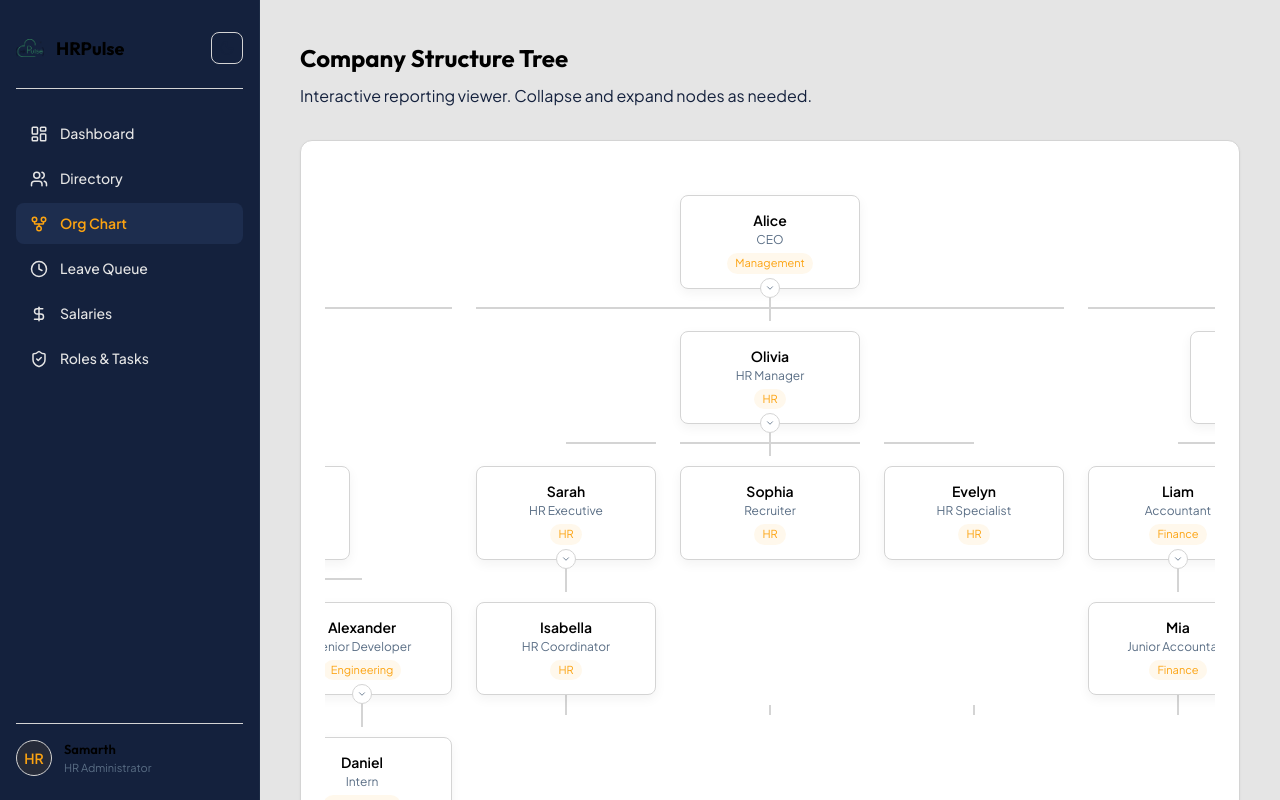
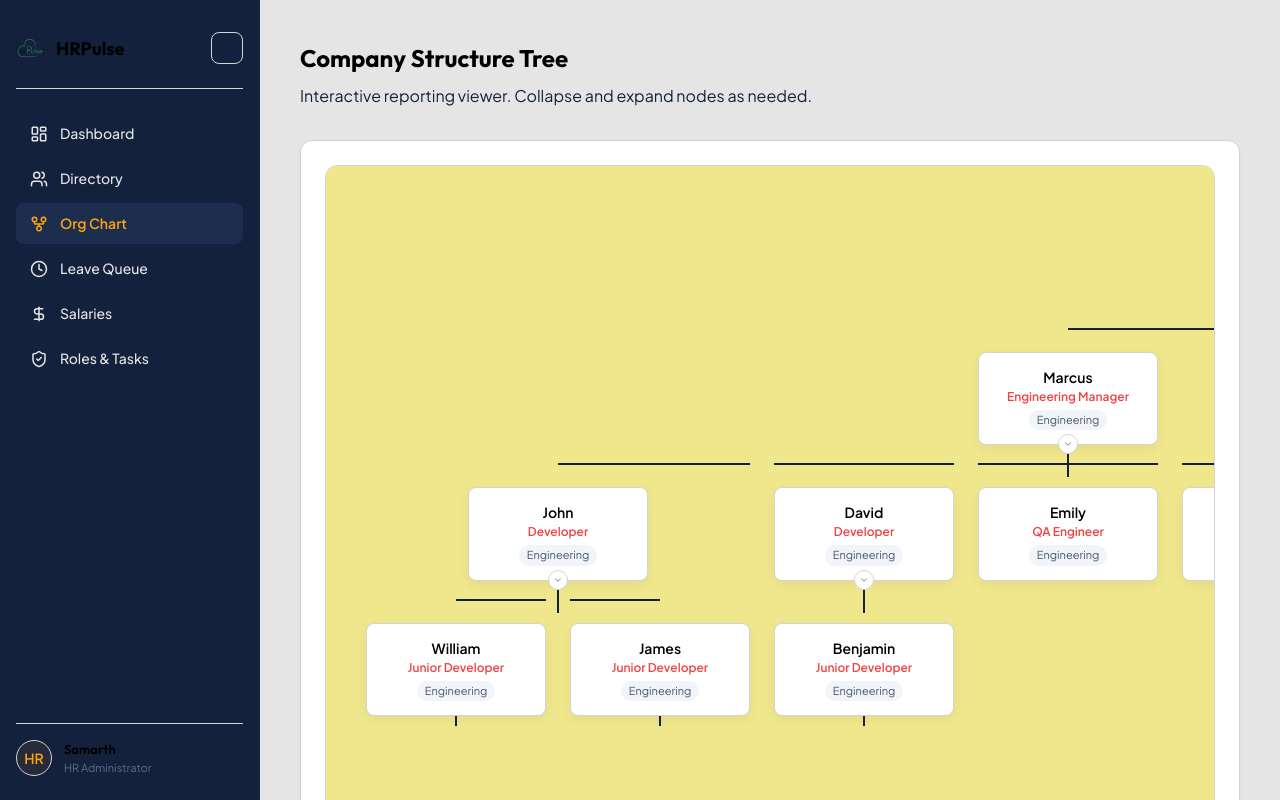
Before and after one commit to Samarth-ITM/HRpulse-Workspace, a React (Vite) app: page / in a window 1280 px wide. Both pictures are taken after a click on the link "Org Chart". Built offline with nearby package versions, Linux system fonts and the light colour scheme.

Commit message:
style: apply custom color styling and scroll wrap to Org Chart

```diff
--- a/src/components/OrgChart.jsx
+++ b/src/components/OrgChart.jsx
@@ -75,6 +75,7 @@ export default function OrgChart({ employees, onSelectEmployee }) {
 
   return (
     <div className="tree-container">
+      <div className="tree-inner">
         {roots.length === 0 ? (
           <p className="text-muted">No organizational roots found.</p>
         ) : (
@@ -90,5 +91,6 @@ export default function OrgChart({ employees, onSelectEmployee }) {
           ))
         )}
       </div>
+    </div>
   );
 }
--- a/src/index.css
+++ b/src/index.css
@@ -494,14 +494,22 @@ h1, h2, h3, h4, h5, h6 {
 
 /* Org Chart Tree Viewer Styles */
 .tree-container {
-  padding: 20px;
-  display: flex;
-  justify-content: center;
-  overflow-x: auto;
+  padding: 40px;
+  overflow: auto;
+  background-color: #f0e68c; /* Khaki background */
+  border-radius: var(--radius-lg);
+  border: 1px solid var(--border-color);
+  max-width: 100%;
+}
+
+.tree-inner {
+  display: inline-block;
+  min-width: 100%;
+  text-align: center;
 }
 
 .tree-root {
-  display: flex;
+  display: inline-flex;
   flex-direction: column;
   align-items: center;
 }
@@ -516,8 +524,8 @@ h1, h2, h3, h4, h5, h6 {
 
 .tree-node-card {
   padding: 14px 20px;
-  background: var(--bg-secondary);
-  border: 1px solid var(--border-color);
+  background: #ffffff; /* White boxes */
+  border: 1px solid #d4d4d4;
   border-radius: var(--radius-md);
   box-shadow: 0 4px 12px rgba(0,0,0,0.05);
   display: flex;
@@ -532,31 +540,32 @@ h1, h2, h3, h4, h5, h6 {
 
 .tree-node-card:hover {
   border-color: var(--accent-primary);
-  box-shadow: 0 4px 16px var(--accent-glow);
+  box-shadow: 0 4px 16px rgba(0,0,0,0.1);
   transform: translateY(-2px);
 }
 
 .tree-node-card.selected {
   border-color: var(--accent-primary);
-  background-color: var(--accent-glow);
+  background-color: #f1f5f9;
 }
 
 .tree-node-name {
   font-weight: 600;
-  color: var(--text-primary);
+  color: #000000; /* Black names */
   font-size: 14px;
 }
 
 .tree-node-role {
   font-size: 12px;
-  color: var(--text-muted);
+  color: #ef4444; /* Red designation */
   margin-bottom: 4px;
+  font-weight: 600;
 }
 
 .tree-node-dept {
   font-size: 11px;
-  background-color: var(--accent-glow);
-  color: var(--accent-primary);
+  background-color: #f1f5f9;
+  color: #475569;
   padding: 2px 8px;
   border-radius: var(--radius-full);
 }
@@ -578,7 +587,7 @@ h1, h2, h3, h4, h5, h6 {
   transform: translateX(-50%);
   width: 2px;
   height: 24px;
-  background-color: var(--border-color);
+  background-color: #14213d; /* Dark line color */
 }
 
 .tree-node-wrapper::after {
@@ -589,7 +598,7 @@ h1, h2, h3, h4, h5, h6 {
   transform: translateX(-50%);
   width: 2px;
   height: 10px;
-  background-color: var(--border-color);
+  background-color: #14213d; /* Dark line color */
 }
 
 .tree-node-children > .tree-node-wrapper::before {
@@ -599,7 +608,7 @@ h1, h2, h3, h4, h5, h6 {
   left: 0;
   right: 0;
   height: 2px;
-  background-color: var(--border-color);
+  background-color: #14213d; /* Dark line color */
 }
 
 .tree-node-children > .tree-node-wrapper:first-child::before {
```
Lines whose indentation alone changed are shown as unchanged.
